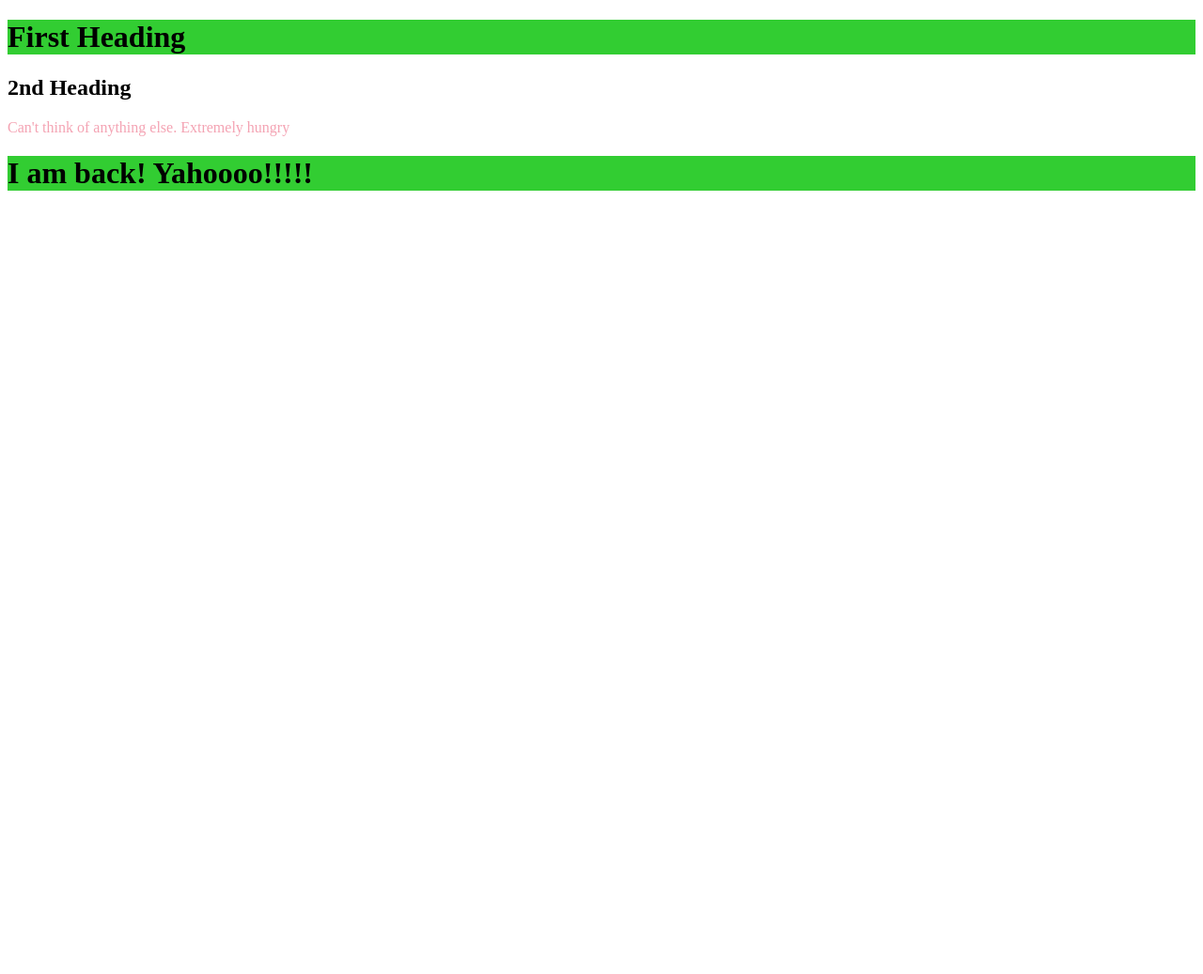
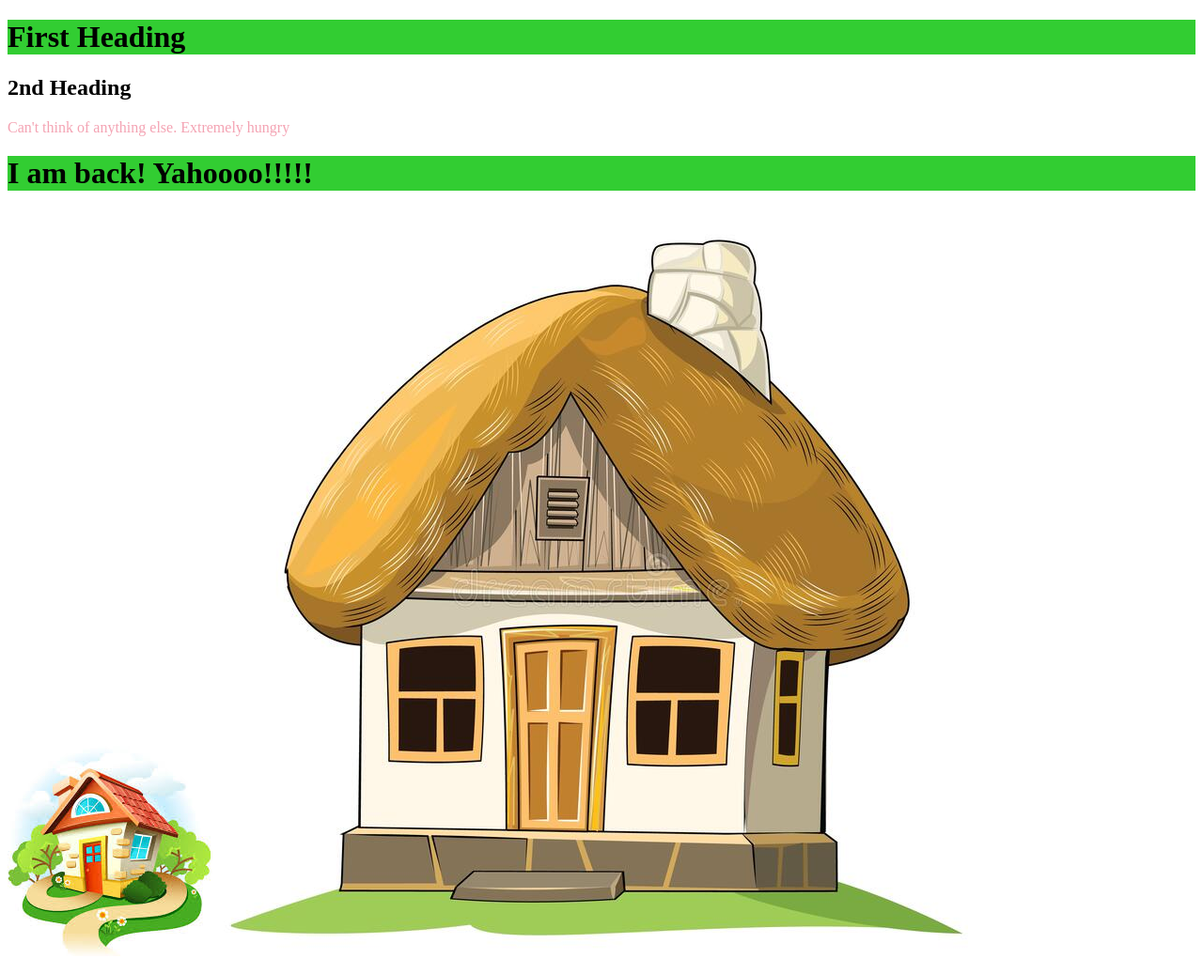
Before and after one commit to nanzchy4/first-repo, a plain HTML site: page index.html in a window 1280 px wide. Shown: the whole page at 94% size. Before the commit the page ends 800 px from the top, so only its background shows below. Drawn offline with Linux system fonts and the light colour scheme.

Commit message:
image added

```diff
--- a/index.html
+++ b/index.html
@@ -12,5 +12,7 @@
     <h2>2nd Heading</h2>
     <p>Can't think of anything else. Extremely hungry</p>
     <h1>I am back! Yahoooo!!!!!</h1>
+    <img src="images.jpg" alt="">
+    <img src="old-house.jpg" alt="">
 </body>
 </html>
```
Also changed, not shown: images.jpg (added), old-house.jpg (added).
